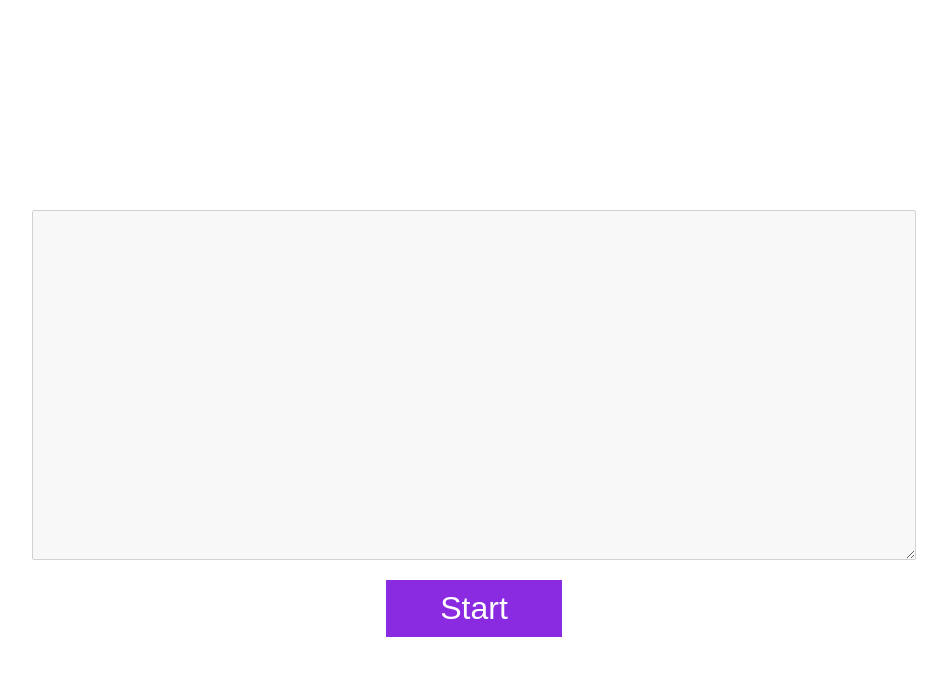
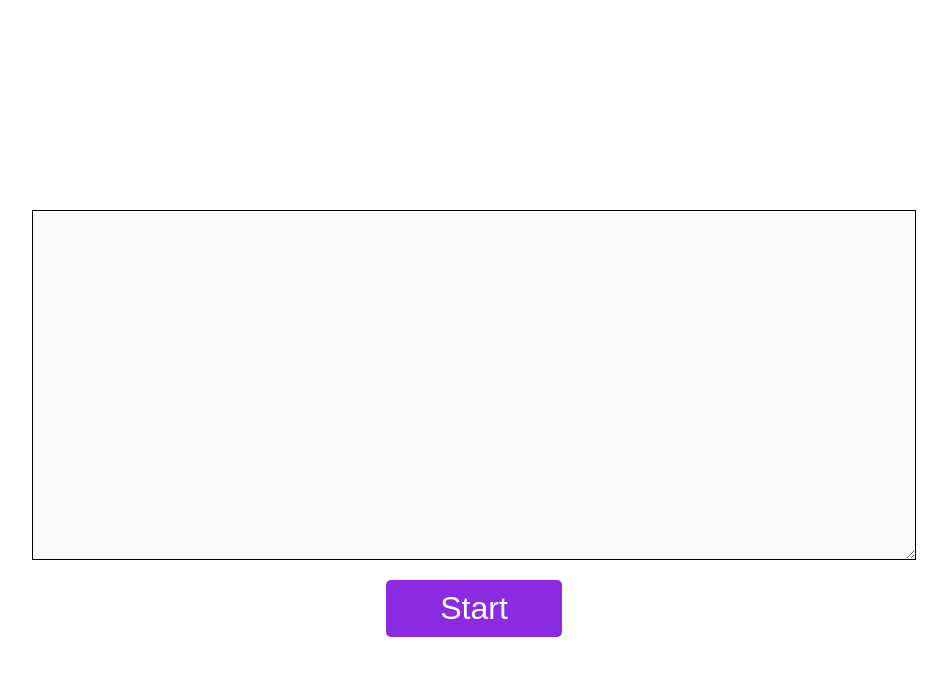
Before and after one commit to joswinemmanuel/Typing-Practice, a plain HTML site: page index.html in a window 1280 px wide. In both pictures the pointer is over the element 639 px from the left and 384 px from the top of the page. Shown: the whole page, without its empty margins (166-1113 px from the left). Drawn offline with Linux system fonts and the light colour scheme.

Commit message:
Made an Interactive Button

```diff
--- a/index.html
+++ b/index.html
@@ -3,7 +3,7 @@
     <meta charset="UTF-8" />
     <meta http-equiv="X-UA-Compatible" content="IE=edge" />
     <meta name="viewport" content="width=device-width, initial-scale=1.0" />
-    <title>Typing Challenge</title>
+    <title>Typing Practice</title>
     <link rel="stylesheet" href="style.css" />
   </head>
   <body>
--- a/style.css
+++ b/style.css
@@ -21,6 +21,11 @@ body {
   width: 100%;
   height: 350px;
   margin-top: 20px;
+  transition: all 0.3s ease;
+}
+
+.typingArea:hover {
+  border: 1px solid black;
 }
 
 .btn {
@@ -31,5 +36,11 @@ body {
   padding: 10px;
   color: white;
   background-color: blueviolet;
+  border-radius: 5px;
   margin-top: 20px;
+  transition: all 0.5s ease;
 }
+
+.btn:hover {
+  transform: scale(1.1);
+}
```
